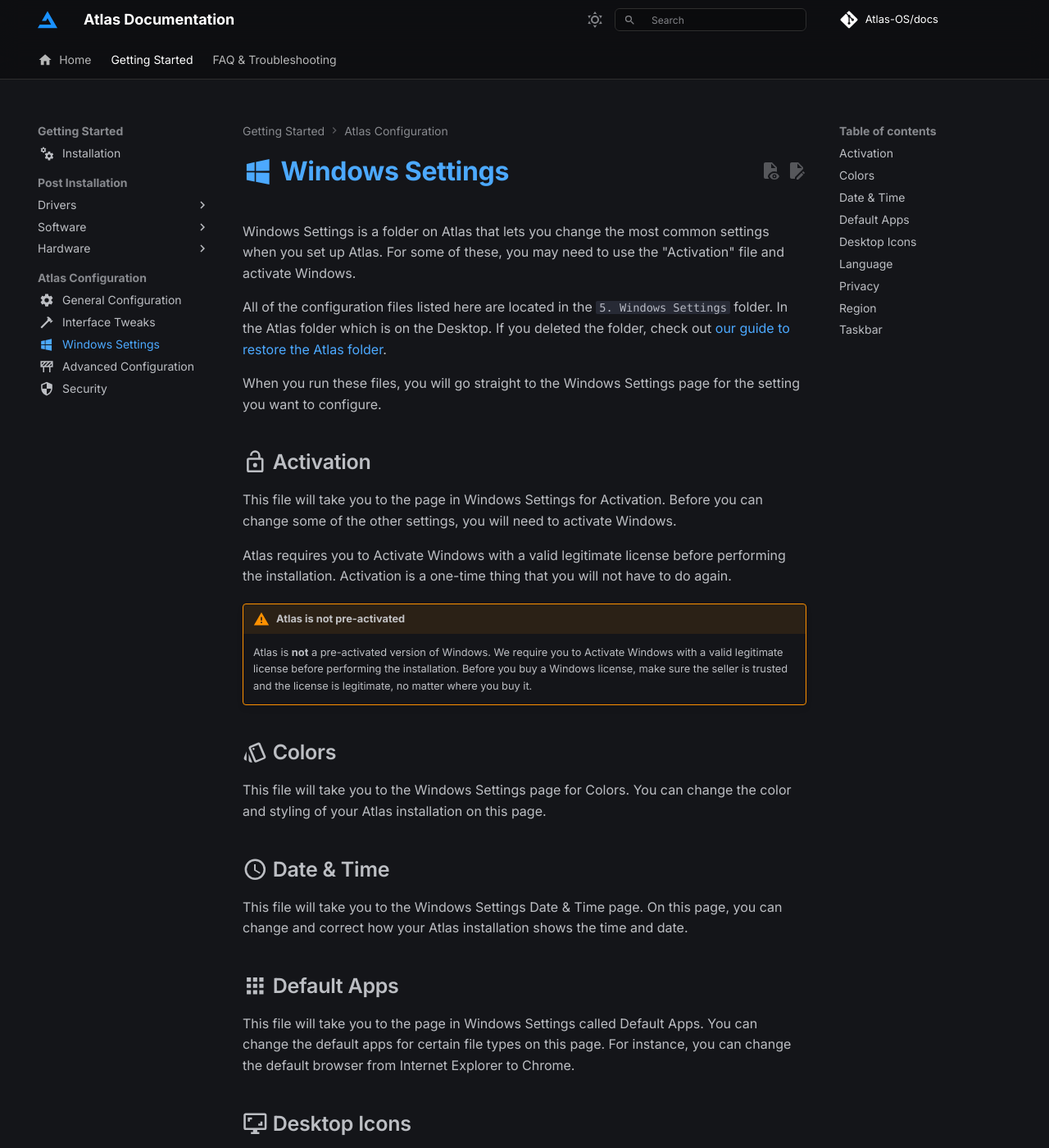
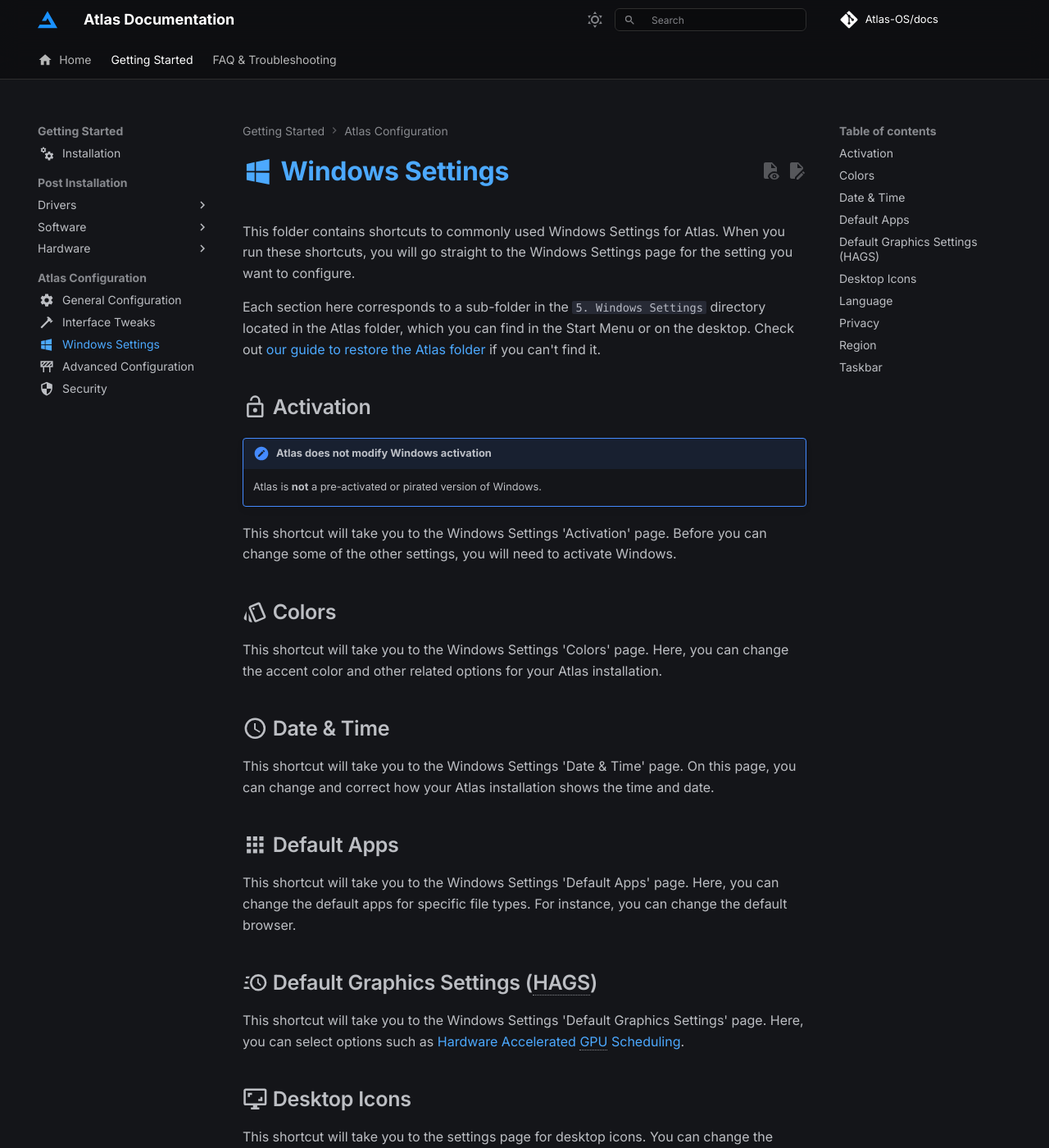
Before and after one commit to Atlas-OS/docs, an MkDocs documentation site: the page built from docs/getting-started/post-installation/atlas-folder/windows-settings.md, in a window 1280 px wide and 1400 px high. Shown: the whole window at 82% size. Built offline with MkDocs 1.6.1 and Material for MkDocs 9.7.7, drawn with Linux system fonts in a browser that asks for light colours; some web fonts are replaced; comment, search, counter and statistics services are not loaded; some of the changed text lies outside the part shown.

Commit message:
feat(win settings): rewrite

```diff
--- a/docs/getting-started/post-installation/atlas-folder/windows-settings.md
+++ b/docs/getting-started/post-installation/atlas-folder/windows-settings.md
@@ -5,49 +5,49 @@ icon: material/microsoft-windows
 
 # :material-microsoft-windows: Windows Settings
 
-Windows Settings is a folder on Atlas that lets you change the most common settings when you set up Atlas. For some of these, you may need to use the "Activation" file and activate Windows.
+This folder contains shortcuts to commonly used Windows Settings for Atlas. When you run these shortcuts, you will go straight to the Windows Settings page for the setting you want to configure.
 
-All of the configuration files listed here are located in the `5. Windows Settings` folder. In the Atlas folder which is on the Desktop. If you deleted the folder, check out [our guide to restore the Atlas folder](../../../faq-and-troubleshooting/common-questions/atlas-folder-missing.md).
-
-When you run these files, you will go straight to the Windows Settings page for the setting you want to configure.
+Each section here corresponds to a sub-folder in the `5. Windows Settings` directory located in the Atlas folder, which you can find in the Start Menu or on the desktop. Check out [our guide to restore the Atlas folder](../../../faq-and-troubleshooting/common-questions/atlas-folder-missing.md) if you can't find it.
 
 ## :material-lock-open-outline: Activation
 
-This file will take you to the page in Windows Settings for Activation. Before you can change some of the other settings, you will need to activate Windows.
+!!! note "Atlas does not modify Windows activation"
+    Atlas is **not** a pre-activated or pirated version of Windows.
 
-Atlas requires you to Activate Windows with a valid legitimate license before performing the installation. Activation is a one-time thing that you will not have to do again.
-
-!!! warning "Atlas is not pre-activated"
-    Atlas is **not** a pre-activated version of Windows. We require you to Activate Windows with a valid legitimate license before performing the installation. Before you buy a Windows license, make sure the seller is trusted and the license is legitimate, no matter where you buy it.
+This shortcut will take you to the Windows Settings 'Activation' page. Before you can change some of the other settings, you will need to activate Windows.
 
 ## :material-palette-swatch-outline: Colors
 
-This file will take you to the Windows Settings page for Colors. You can change the color and styling of your Atlas installation on this page.
+This shortcut will take you to the Windows Settings 'Colors' page. Here, you can change the accent color and other related options for your Atlas installation.
 
 ## :material-clock-outline: Date & Time
 
-This file will take you to the Windows Settings Date & Time page. On this page, you can change and correct how your Atlas installation shows the time and date.
+This shortcut will take you to the Windows Settings 'Date & Time' page. On this page, you can change and correct how your Atlas installation shows the time and date.
 
 ## :material-apps: Default Apps
 
-This file will take you to the page in Windows Settings called Default Apps. You can change the default apps for certain file types on this page. For instance, you can change the default browser from Internet Explorer to Chrome.
+This shortcut will take you to the Windows Settings 'Default Apps' page. Here, you can change the default apps for specific file types. For instance, you can change the default browser.
+
+## :material-clock-fast: Default Graphics Settings (HAGS)
+
+This shortcut will take you to the Windows Settings 'Default Graphics Settings' page. Here, you can select options such as [Hardware Accelerated GPU Scheduling](https://devblogs.microsoft.com/directx/hardware-accelerated-gpu-scheduling/).
 
 ## :material-monitor-screenshot: Desktop Icons
 
-This file will take you to the Windows Settings page for desktop icon settings. On this page, you can change what icons you want to see on your desktop.
+This shortcut will take you to the settings page for desktop icons. You can change the icons you want to see on your desktop.
 
 ## :material-alphabetical: Language
 
-This file will take you to the Windows Settings page for language settings. You can change the display and input language of your Atlas installation on this page.
+This shortcut will take you to the Windows Settings 'Language & Region' page. Here, you can change your Atlas installation's display and input language.
 
 ## :material-account-eye-outline: Privacy
 
-This file will take you to the Windows Settings page for Privacy. On this page, you can change how private your Atlas installation is.
+This shortcut will take you to the Windows Settings 'Privacy & Security' page. Here, you can change how private your Atlas installation is.
 
 ## :material-globe-model: Region
 
-This file will take you to the Windows Settings page to change your country and region settings.
+This shortcut will take you to the legacy settings page for region settings. Here, you have more control over the standard Windows Settings 'Language & Region' page.
 
 ## :material-menu: Taskbar
 
-This file will take you to the Windows Settings page for the Taskbar. On this page, you can customize the taskbar to your liking.
+This shortcut will take you to the Windows Settings 'Taskbar' page. Here, you can customize the taskbar to your liking.
```
Also changed, not shown: docs/getting-started/post-installation/atlas-folder/advanced-configuration.md (+1 -1 lines).
